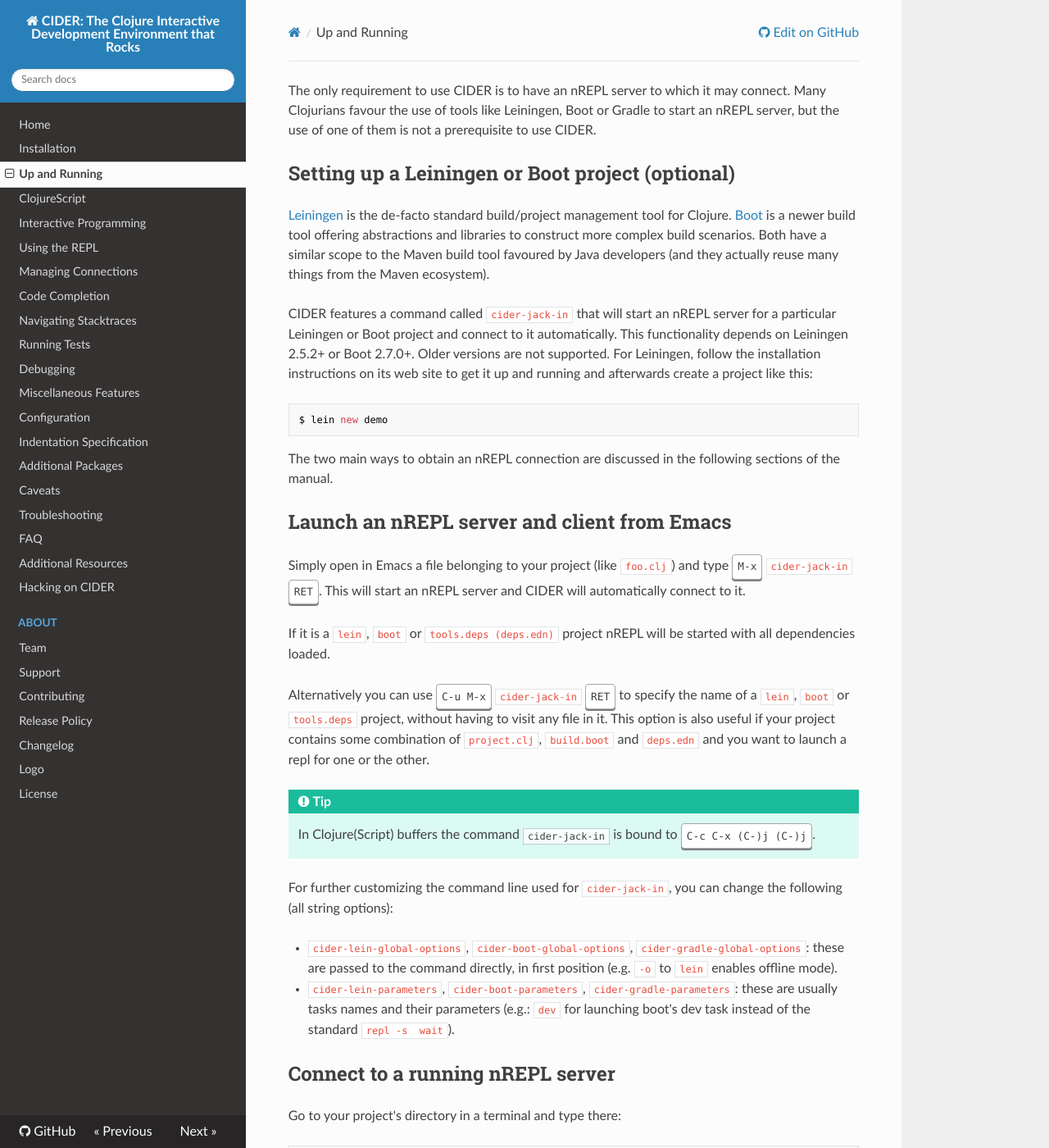
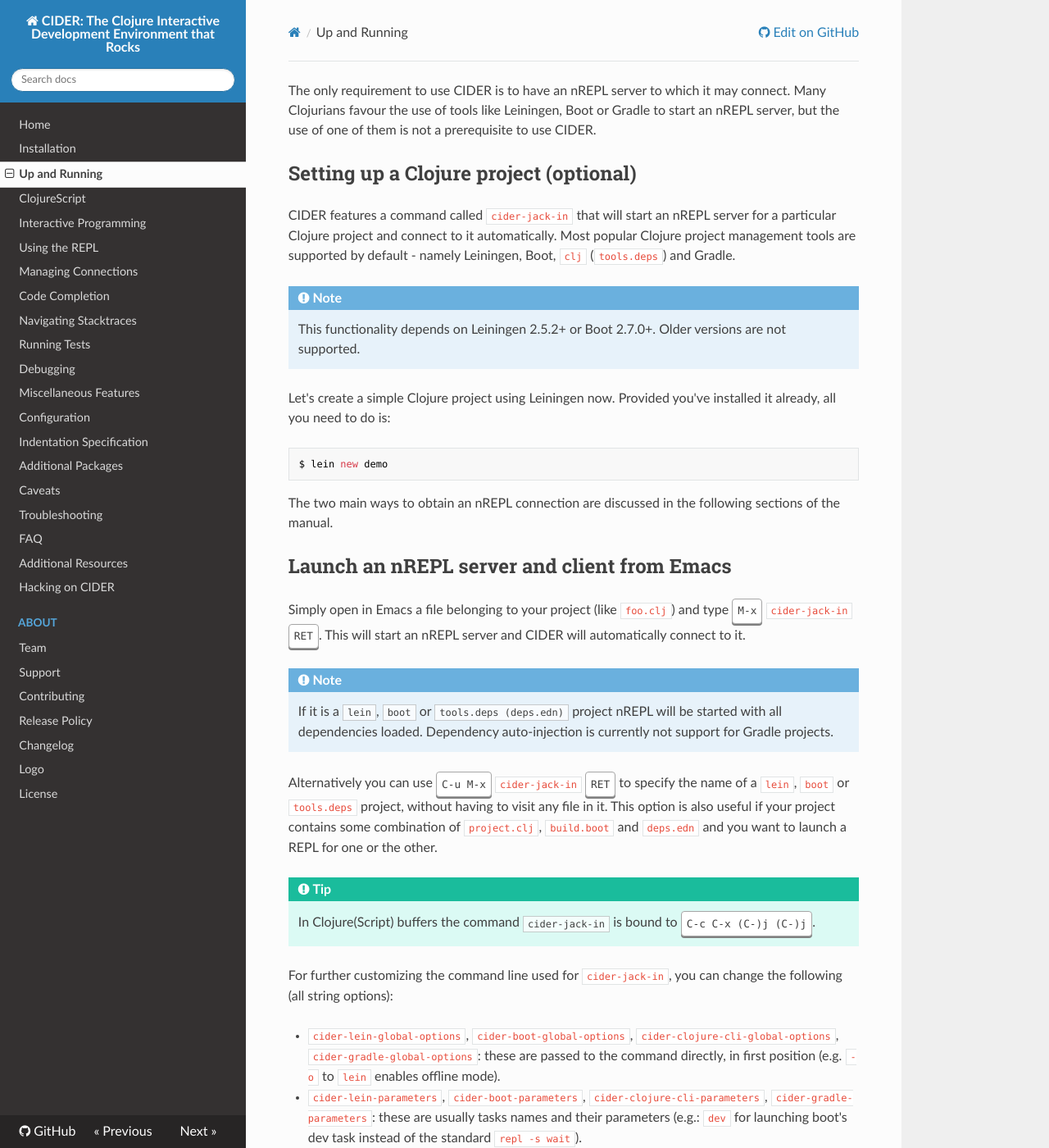
Before and after one commit to clojure-emacs/cider, an MkDocs documentation site: the page built from doc/up_and_running.md, in a window 1280 px wide and 1400 px high. Shown: the whole window at 82% size. Built offline with MkDocs 1.6.1, drawn with Linux system fonts in a browser that asks for light colours; nearby versions of some CDN libraries; old or Windows-style settings are respelled for this version of MkDocs; some of the changed text lies outside the part shown.

Commit message:
Improve a bit the "Up and Running" section of the manual

````diff
--- a/doc/up_and_running.md
+++ b/doc/up_and_running.md
@@ -3,20 +3,20 @@
 to start an nREPL server, but the use of one of them is not a prerequisite to
 use CIDER.
 
-## Setting up a Leiningen or Boot project (optional)
-
-[Leiningen](https://leiningen.org) is the de-facto standard build/project
-management tool for Clojure. [Boot](http://boot-clj.com) is a newer build tool
-offering abstractions and libraries to construct more complex build
-scenarios. Both have a similar scope to the Maven build tool favoured by Java
-developers (and they actually reuse many things from the Maven ecosystem).
+## Setting up a Clojure project (optional)
 
 CIDER features a command called `cider-jack-in` that will start an nREPL server
-for a particular Leiningen or Boot project and connect to it automatically.
-This functionality depends on Leiningen 2.5.2+ or Boot
-2.7.0+. Older versions are not supported. For Leiningen, follow the installation
-instructions on its web site to get it up and running and afterwards create a
-project like this:
+for a particular Clojure project and connect to it automatically. Most
+popular Clojure project management tools are supported by default - namely
+Leiningen, Boot, `clj` (`tools.deps`) and Gradle.
+
+!!! Note
+
+    This functionality depends on Leiningen 2.5.2+ or Boot
+    2.7.0+. Older versions are not supported.
+
+Let's create a simple Clojure project using Leiningen now. Provided you've installed
+it already, all you need to do is:
 
 ```
 $ lein new demo
@@ -30,15 +30,17 @@
 <kbd>M-x</kbd> `cider-jack-in` <kbd>RET</kbd>. This will start an nREPL server
 and CIDER will automatically connect to it.
 
-If it is a `lein`, `boot` or `tools.deps (deps.edn)` project nREPL will be
-started with all dependencies loaded.
+!!! Note
+
+    If it is a `lein`, `boot` or `tools.deps (deps.edn)` project nREPL will be
+    started with all dependencies loaded. Dependency auto-injection is currently
+    not support for Gradle projects.
 
 Alternatively you can use <kbd>C-u M-x</kbd> `cider-jack-in` <kbd>RET</kbd> to
 specify the name of a `lein`, `boot` or `tools.deps` project, without having to
 visit any file in it. This option is also useful if your project contains some
 combination of `project.clj`, `build.boot` and `deps.edn` and you want to launch
-a repl for one or the other.
-
+a REPL for one or the other.
 
 !!! Tip
 
@@ -47,8 +49,27 @@
 For further customizing the command line used for `cider-jack-in`, you can
 change the following (all string options):
 
- * `cider-lein-global-options`, `cider-boot-global-options`, `cider-gradle-global-options`: these are passed to the command directly, in first position (e.g. `-o` to `lein` enables offline mode).
- * `cider-lein-parameters`, `cider-boot-parameters`, `cider-gradle-parameters`: these are usually tasks names and their parameters (e.g.: `dev` for launching boot's dev task instead of the standard `repl -s  wait`).
+ * `cider-lein-global-options`, `cider-boot-global-options`,
+   `cider-clojure-cli-global-options`, `cider-gradle-global-options`:
+   these are passed to the command directly, in first position
+   (e.g. `-o` to `lein` enables offline mode).
+ * `cider-lein-parameters`, `cider-boot-parameters`,
+   `cider-clojure-cli-parameters`, `cider-gradle-parameters`: these
+   are usually tasks names and their parameters (e.g.: `dev` for
+   launching boot's dev task instead of the standard `repl -s wait`).
+
+Note that if you try to run `cider-jack-in` outside a project
+directory normally you'd get a warning to confirm you really want to
+do this, as more often than not you'd probably do this
+accidentally. If you decide to proceed, CIDER will invoke the command
+configured in `cider-default-repl-command`. This used to be `lein
+repl` prior to CIDER 0.17 and it was switched to Clojure's CLI (`clj`)
+afterwards.
+
+!!! Tip
+
+    You can set `cider-allow-jack-in-without-project` to `t` if you'd like to
+    disable the warning displayed when jacking-in outside a project.
 
 ## Connect to a running nREPL server
 
````
